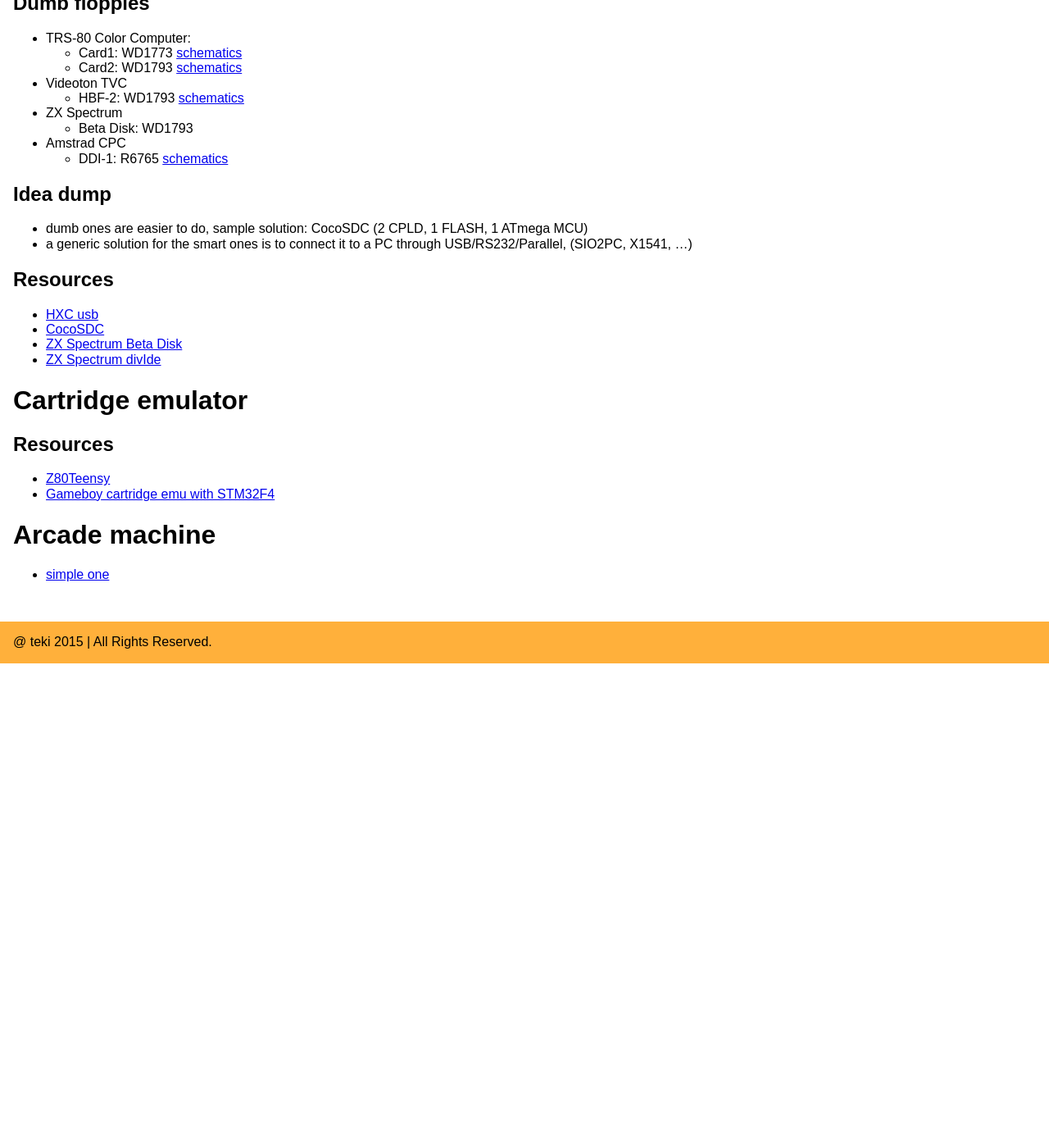
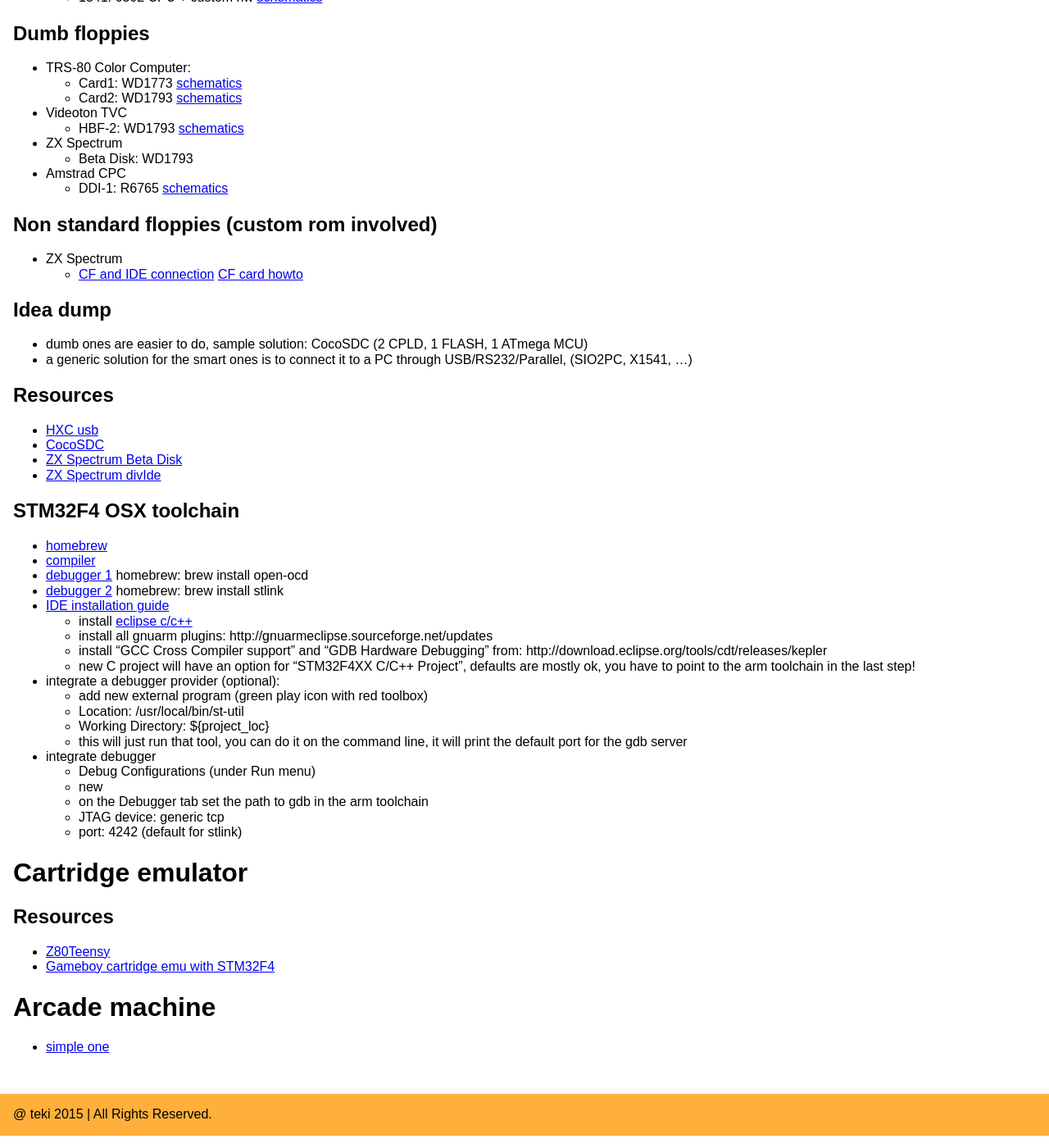
Before and after one commit to teki/teki.github.io, a Jekyll site: the page built from diy.md, in a window 1280 px wide and 1400 px high, scrolled down 579 px. Shown: the whole window at 82% size. Built offline with Jekyll 4.4.1, drawn with Linux system fonts in a browser that asks for light colours; nearby versions of some CDN libraries; some web fonts are replaced; before the commit the page ends 1404 px from its top, so only the background shows below that; some of the changed text lies outside the part shown.

Commit message:
stm32f4 infos

```diff
--- a/diy.md
+++ b/diy.md
@@ -30,6 +30,11 @@ layout: default
 - Amstrad CPC
   - DDI-1: R6765 [schematics](http://www.cpcwiki.eu/imgs/4/4f/DDI_Schematic.png)
 
+## Non standard floppies (custom rom involved)
+
+- ZX Spectrum
+  - [CF and IDE connection](http://piters.tripod.com/zx.htm) [CF card howto](https://www.sparkfun.com/datasheets/BreakoutBoards/c0201mspdf.pdf)
+
 ## Idea dump
 
 - dumb ones are easier to do, sample solution: CocoSDC (2 CPLD, 1 FLASH, 1 ATmega MCU)
@@ -42,6 +47,28 @@ layout: default
 - [ZX Spectrum Beta Disk](http://en.wikipedia.org/wiki/Beta_Disk_Interface)
 - [ZX Spectrum divIde](http://baze.au.com/divide/)
 
+## STM32F4 OSX toolchain
+
+- [homebrew](http://brew.sh)
+- [compiler](https://launchpad.net/gcc-arm-embedded/)
+- [debugger 1](http://openocd.sourceforge.net) homebrew: brew install open-ocd
+- [debugger 2](https://github.com/texane/stlink) homebrew: brew install stlink
+- [IDE installation guide](http://grafixmafia.net/updated-using-the-stm32f4-discovery-board-with-mac-osx-10-9-mavericks/)
+  - install [eclipse c/c++](https://www.eclipse.org/downloads/)
+  - install all gnuarm plugins: http://gnuarmeclipse.sourceforge.net/updates
+  - install "GCC Cross Compiler support" and "GDB Hardware Debugging" from: http://download.eclipse.org/tools/cdt/releases/kepler
+  - new C project will have an option for "STM32F4XX C/C++ Project", defaults are mostly ok, you have to point to the arm toolchain in the last step!
+- integrate a debugger provider (optional):
+  - add new external program (green play icon with red toolbox)
+  - Location: /usr/local/bin/st-util
+  - Working Directory: ${project_loc}
+  - this will just run that tool, you can do it on the command line, it will print the default port for the gdb server
+- integrate debugger
+  - Debug Configurations (under Run menu)
+  - new
+  - on the Debugger tab set the path to gdb in the arm toolchain
+  - JTAG device: generic tcp
+  - port: 4242 (default for stlink)
 
 # Cartridge emulator
 
```
Also changed, not shown: atari2600.md (+1 -1 lines).
